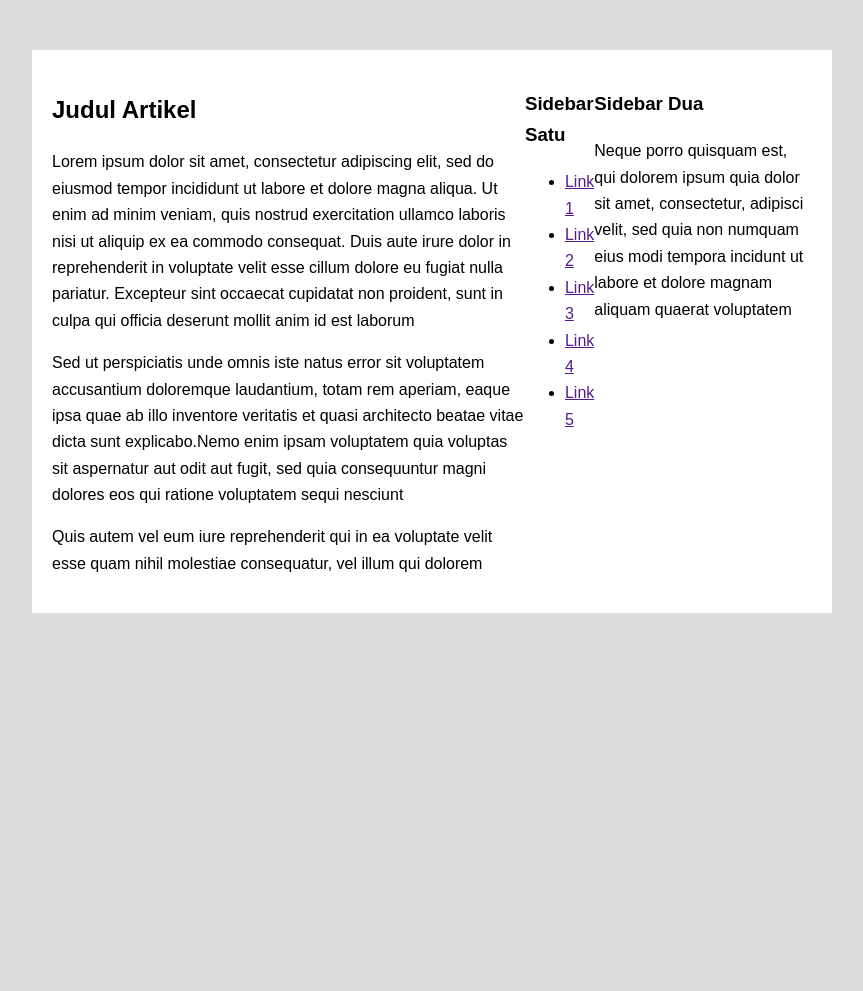
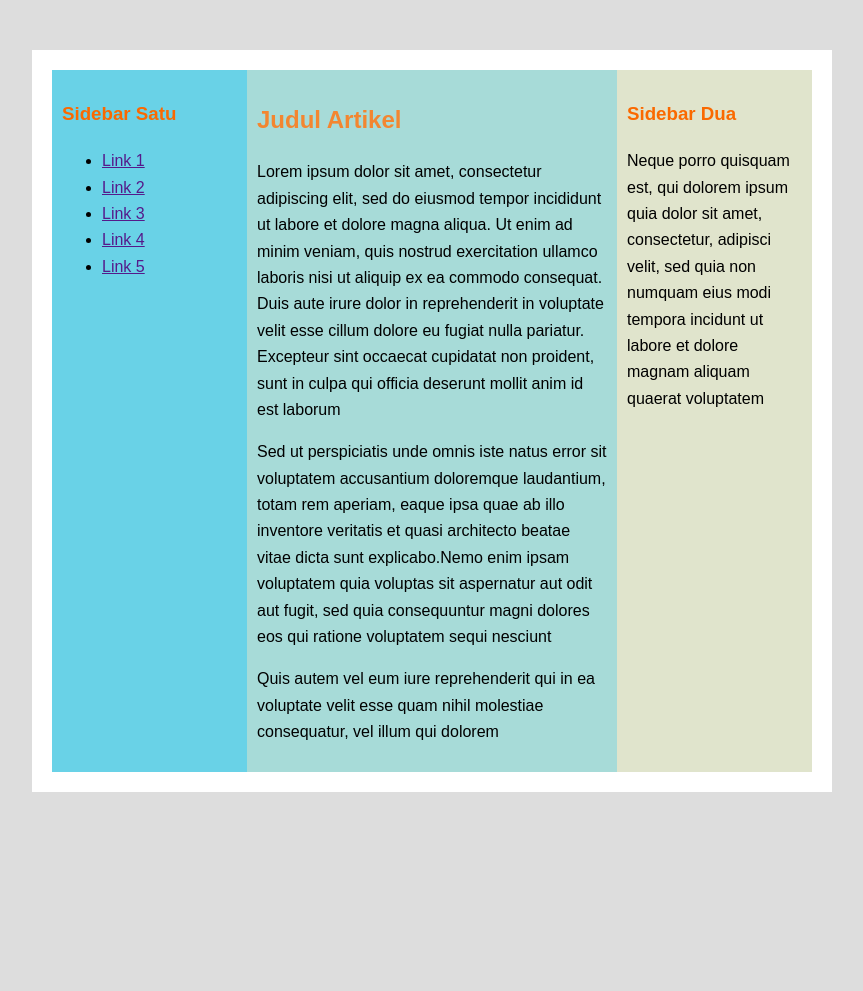
Before and after one commit to ameell08/dasarWeb, a PHP site: page /flexbox.html in a window 1280 px wide. Shown: the top 991 px of the page, without its empty margins (208-1071 px from the left). Before the commit the page ends 613 px from the top, so only its background shows below. Run offline with PHP 8.4, Linux system fonts and the light colour scheme.

Commit message:
Pertemuan 2 - Tugas

```diff
--- a/flexbox.html
+++ b/flexbox.html
@@ -7,6 +7,18 @@
     <body>
         <!--Latihan 1 - kolom -->
             <div class="container-satu">
+
+                <div class="sidebar-satu">
+                    <h3>Sidebar Satu</h3>
+                    <ul>
+                        <li><a href="">Link 1</a></li>
+                        <li><a href="">Link 2</a></li>
+                        <li><a href="">Link 3</a></li>
+                        <li><a href="">Link 4</a></li>
+                        <li><a href="">Link 5</a></li>
+                    </ul>
+                </div>
+
                 <div class="kolom-utama">
                     <h2>Judul Artikel</h2>
                     <p>Lorem ipsum dolor sit amet, consectetur adipiscing elit, sed do eiusmod tempor incididunt ut labore et dolore magna aliqua.
@@ -21,17 +33,6 @@
                     <p>Quis autem vel eum iure reprehenderit qui in ea voluptate velit esse quam nihil molestiae consequatur, vel illum qui dolorem </p>
                 </div>
 
-                <div class="sidebar-satu">
-                    <h3>Sidebar Satu</h3>
-                    <ul>
-                        <li><a href="">Link 1</a></li>
-                        <li><a href="">Link 2</a></li>
-                        <li><a href="">Link 3</a></li>
-                        <li><a href="">Link 4</a></li>
-                        <li><a href="">Link 5</a></li>
-                    </ul>
-                </div>
-
                 <div class="sidebar-dua">
                     <h3>Sidebar Dua</h3>
                     <p>Neque porro quisquam est, qui dolorem ipsum quia dolor sit amet, consectetur, adipisci velit, sed quia non numquam eius modi tempora
--- a/style1.css
+++ b/style1.css
@@ -19,3 +19,33 @@ body{
     box-sizing: border-box;
     display: flex;
 }
+
+.sidebar-satu{
+   flex :1 ;
+   order: 1;
+   padding: 10px;
+
+   background-color: #69d2e7 ;
+}
+
+.kolom-utama{
+    flex: 2;
+    order: 2;
+    padding: 10px;
+    background-color: #a7dbd8;
+}
+
+.sidebar-dua {
+    flex: 1;
+    order: 3;
+    padding: 10px;
+    background-color: #e0e4cc;
+}
+
+h3{
+    color: #fa6900;
+}
+
+h2{
+    color: #f38630;
+}
```
